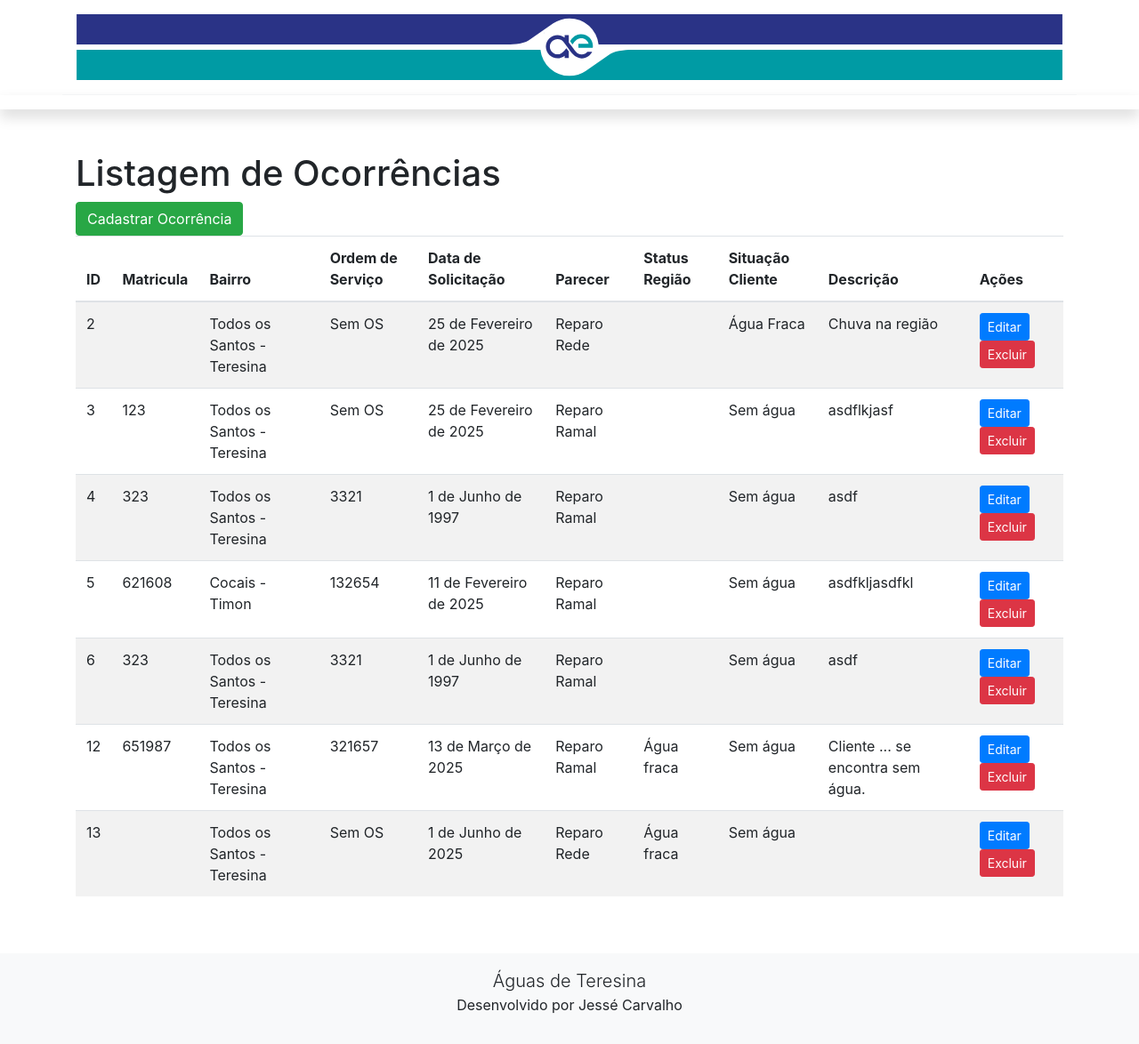
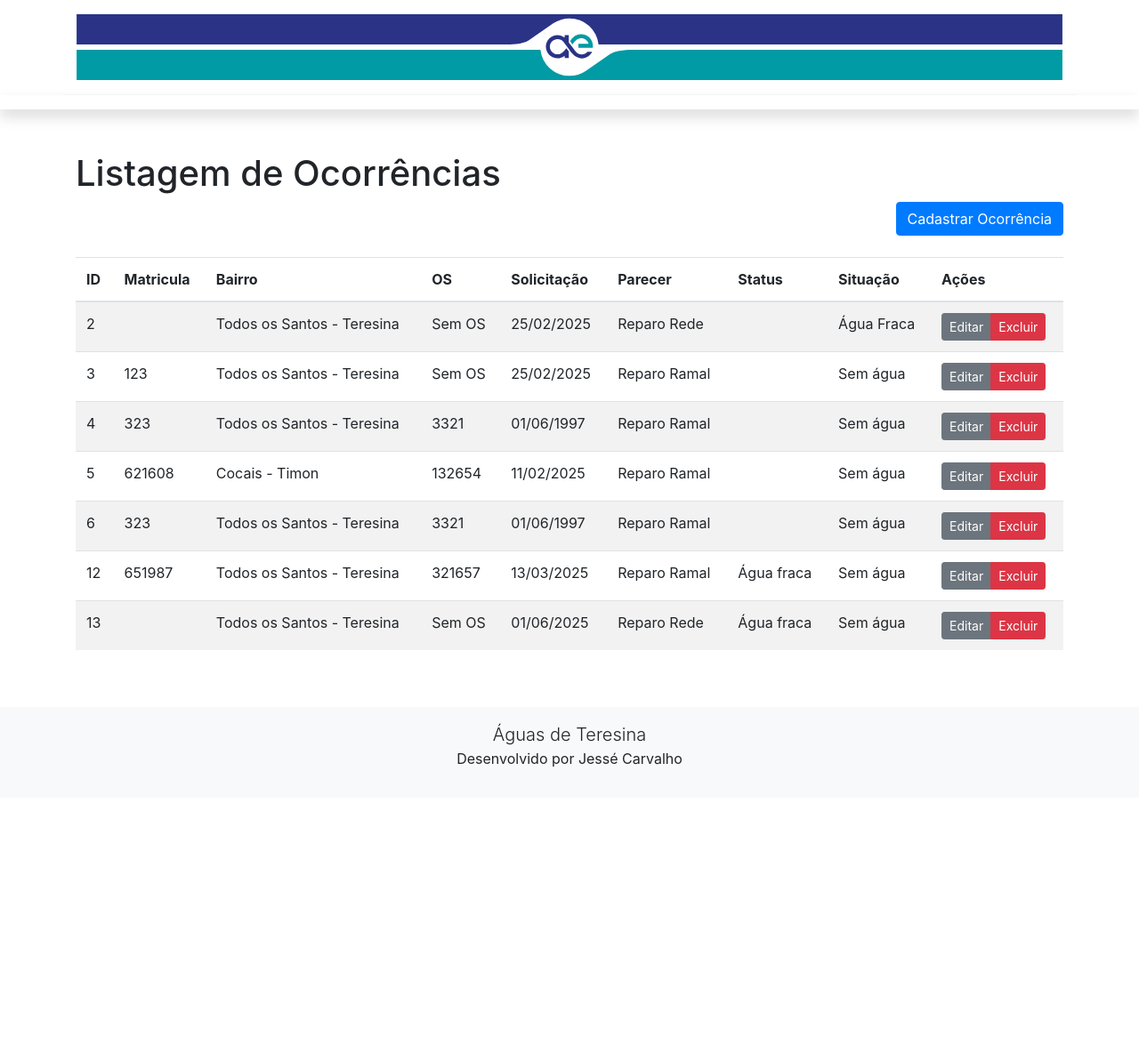
Before and after one commit to JesseJunior28/plantao, a Django app: page /lista/ in a window 1280 px wide. Shown: the whole page at 89% size. After the commit the page ends 863 px from the top, so only its background shows below. Run offline with Django 5.2, Linux system fonts and the light colour scheme; data comes from the database, SQL or seed files in the repository; parts of the project's set-up code (start-up, migrations or seed data) failed here and were passed over; some libraries are stand-ins or nearby versions.

Commit message:
ajuste layout

```diff
--- a/plantao/ocorrencia/forms.py
+++ b/plantao/ocorrencia/forms.py
@@ -6,6 +6,12 @@ class OcorrenciaForm(forms.ModelForm):
     class Meta:
         model = Ocorrencia
         fields = '__all__'
+        widgets = {
+            "bairro": forms.Select(attrs={'class': 'form-control'}),
+            "parecer": forms.Select(attrs={'class': 'form-control'}),
+            "situacao_agua_cliente": forms.Select(attrs={'class': 'form-control'}),
+            "status_regiao": forms.Select(attrs={'class': 'form-control'}),
+        }
 
 class DataSolicitacaoForm(forms.ModelForm):
     class Meta:
--- a/plantao/ocorrencia/templates/ocorrencia/lista_ocorrencia.html
+++ b/plantao/ocorrencia/templates/ocorrencia/lista_ocorrencia.html
@@ -5,9 +5,17 @@
 {% block conteudo %}
 
 <h1>Listagem de Ocorrências</h1>
-<a href="{% url 'cadastrar_ocorrencia' %}" class="btn btn-success">Cadastrar Ocorrência</a>
 
 
+
+<div class="row mb-4">
+<div class="col text-right">
+<a href="{% url 'cadastrar_ocorrencia' %}" class="btn btn-primary">Cadastrar Ocorrência</a>
+</div>
+</div>
+
+<div class="row">
+<div class="col">
 
 <table class="table table-striped">
     <thead>
@@ -15,12 +23,11 @@
             <th>ID</th>
             <th>Matricula</th>
             <th>Bairro</th>
-            <th>Ordem de Serviço</th>
-            <th>Data de Solicitação</th>
+            <th>OS</th>
+            <th>Solicitação</th>
             <th>Parecer</th>
-            <th>Status Região</th>
-            <th>Situação Cliente</th>
-            <th>Descrição</th>
+            <th>Status</th>
+            <th>Situação</th>
             <th>Ações</th>
         </tr>
     </thead>
@@ -31,14 +38,15 @@
                 <td>{{ ocorrencia.matricula|default:"" }}</td>
                 <td>{{ ocorrencia.bairro|default:"" }}</td>
                 <td>{{ ocorrencia.ordem_de_servico|default:"Sem OS" }}</td>
-                <td>{{ ocorrencia.data_solicitacao|default:"" }}</td>
+                <td>{{ ocorrencia.data_solicitacao|date:"d/m/Y"|default:"" }}</td>
                 <td>{{ ocorrencia.parecer|default:"" }}</td>
                 <td>{{ ocorrencia.status_regiao|default:"" }}</td>
                 <td>{{ ocorrencia.situacao_agua_cliente|default:"" }}</td>
-                <td>{{ ocorrencia.descricao|default:"" }}</td>
                 <td>
-                    <a href="{% url 'editar_ocorrencia' ocorrencia.id %}" class="btn btn-primary btn-sm">Editar</a>
+                <div class="btn-group" role="group" >
+                    <a href="{% url 'editar_ocorrencia' ocorrencia.id %}" class="btn btn-secondary btn-sm">Editar</a>
                     <a href="{% url 'excluir_ocorrencia' ocorrencia.id %}" class="btn btn-danger btn-sm" onclick="return confirm('Tem certeza que deseja excluir?');">Excluir</a>
+                    </div>
                 </td>
             </tr>
         {% empty %}
@@ -49,4 +57,9 @@
     </tbody>
 </table>
 
+
+</div>
+</div>
+
+
 {% endblock %}
```
Also changed, not shown: plantao/ocorrencia/templates/ocorrencia/cadastrar_ocorrencia.html (+12 -6 lines), plantao/ocorrencia/templates/ocorrencia/editar_ocorrencia.html (+6 -1 lines).
